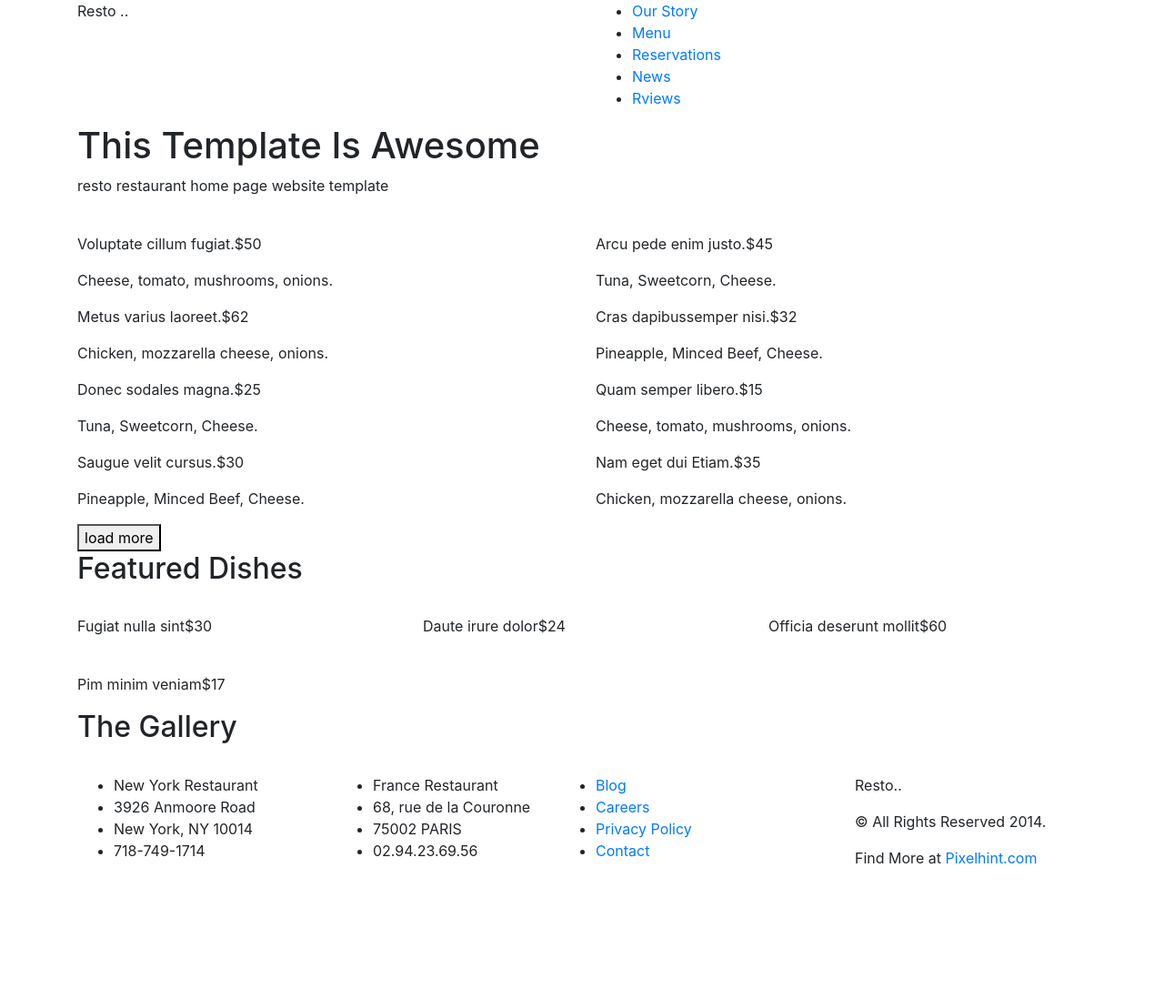
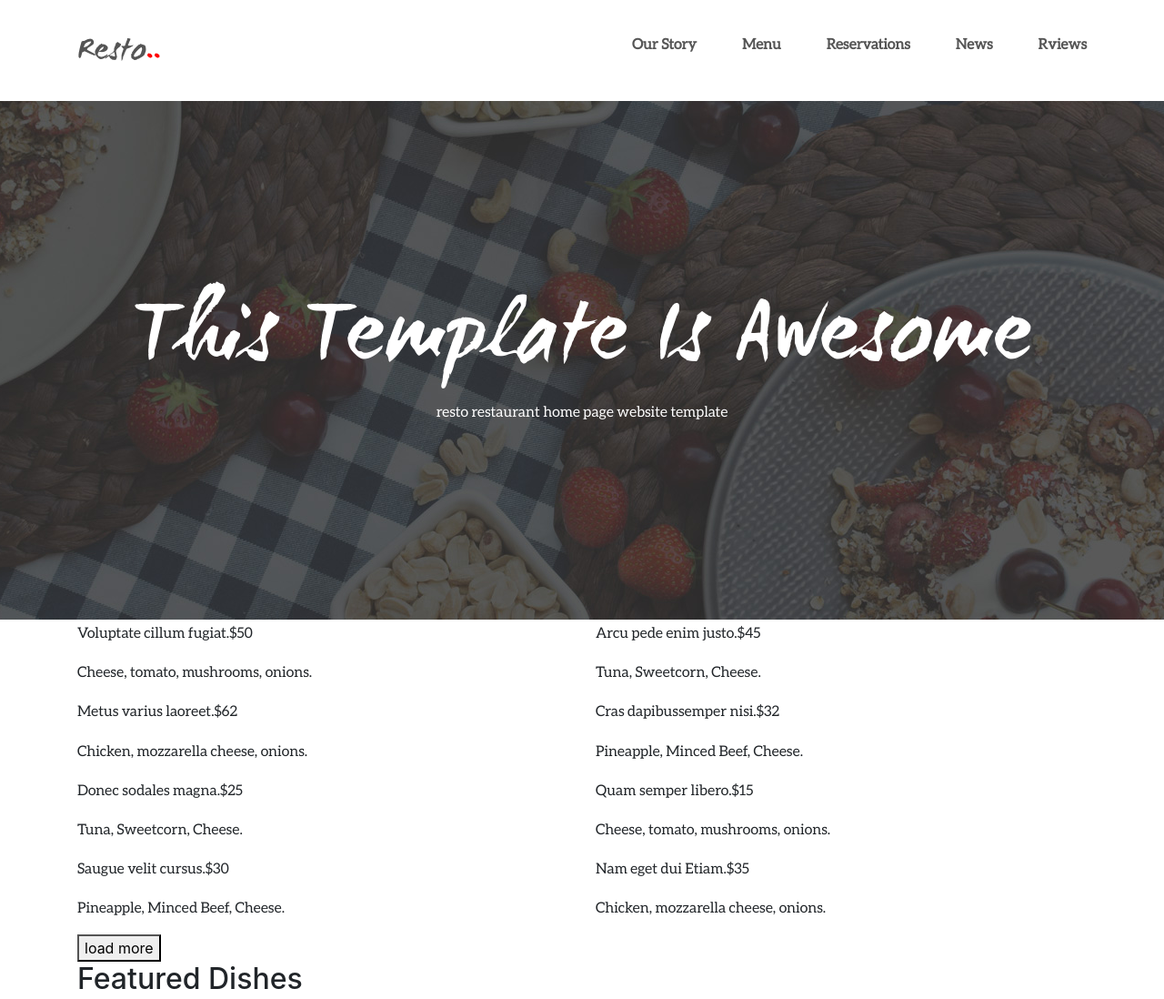
Before and after one commit to MrTiZel/Resto, a website: page public/index.html in a window 1280 px wide. Shown: the top 1098 px of the page at 91% size. Before the commit the page ends 979 px from the top, so only its background shows below. Drawn offline with Linux system fonts and the light colour scheme.

Commit message:
done nav and header

```diff
--- a/public/index.html
+++ b/public/index.html
@@ -12,10 +12,10 @@
 </head>
 
 <body>
-    <nav class="container">
-        <div class="row justify-content-between">
-            <div id="logo" class="col-lg">Resto <span>..</span></div>
-            <div id="mainNav" class="col-lg">
+    <nav id="mainNav" class="container">
+        <div class="row justify-content-between align-items-center">
+            <div class="logo col-lg">Resto <span>..</span></div>
+            <div class="ulNav col-lg">
                 <ul>
                     <li><a href="#">Our Story</a></li>
                     <li><a href="#">Menu</a></li>
@@ -28,10 +28,10 @@
     </nav>
     <header id="mainHeader">
         <div id="textHeader" class="container">
-            <div class="row">
-                <div class="col-lg">
+            <div class="row align-items-center">
+                <div class="col-lg-12">
                     <h1>This Template Is Awesome</h1>
-                    <p><i></i>resto restaurant home page website template<i></i></p>
+                    <p>resto restaurant home page website template</p>
                 </div>
             </div>
         </div>
--- a/src/scss/main.scss
+++ b/src/scss/main.scss
@@ -1,2 +1,72 @@
 @import "partials/params";
 @import "partials/mixins";
+
+html,
+body {
+    background: $bgBody;
+    height: 100%;
+}
+
+p,
+a,
+li,
+h1,
+h2,
+h3 {
+    font-family: Aleo-Regular, Aleo-lightItalic, Aleo-bold;
+    line-height: 1.7;
+}
+
+#mainNav {
+
+    .row {
+        height: 111px;
+        .logo {
+            color: $mainTextColor;
+            font-family: WCManoNegraBta;
+            font-size: 36px;
+
+            span {
+                color: red;
+                position: relative;
+                left: -10px;
+            }
+        }
+        .ulNav {
+            ul {
+                display: flex;
+                justify-content: space-between;
+                list-style: none;
+                li {
+                    a {
+                        font-weight: bold;
+                        color: $mainTextColor;
+                        text-decoration: none;
+                    }
+                }
+            }
+        }
+    }
+}
+
+#mainHeader {
+    background: $bgHeader no-repeat;
+    background-size: cover;
+    background-position: center center;
+    height: 570px;
+    color: $thirdTextColor;
+
+    .row {
+        height: 570px;
+        text-align: center;
+
+        h1 {
+            font-family: WCManoNegraBta;
+            font-size: 100px;
+        }
+        p {
+            font-size: 16px;
+        }
+    }
+
+}
--- a/src/scss/partials/_mixins.scss
+++ b/src/scss/partials/_mixins.scss
@@ -0,0 +1,16 @@
+@mixin MyFlexBetween {
+    display: flex;
+    justify-content: center;
+}
+
+@mixin MyFlexCenterCenter {
+    display: flex;
+    justify-content: center;
+    align-items: center;
+}
+
+@mixin MyFlexBetweenCenter {
+    display: flex;
+    justify-content: space-between;
+    align-items: center;
+}
--- a/src/scss/partials/_params.scss
+++ b/src/scss/partials/_params.scss
@@ -2,23 +2,23 @@
 //mainFont
 @font-face {
     font-family: Aleo-Regular;
-    src: url(fonts/aleo-regular.ttf);
+    src: url(../fonts/aleo-regular.ttf);
 }
 
 @font-face {
     font-family: Aleo-bold;
-    src: url(fonts/aleo-bold.ttf);
+    src: url(../fonts/aleo-bold.ttf);
 }
 
 @font-face {
     font-family: Aleo-lightItalic;
-    src: url(fonts/aleo-light-italic.ttf);
+    src: url(../fonts/aleo-light-italic.ttf);
 }
 
 //secondFont
 @font-face {
     font-family: WCManoNegraBta;
-    src: url(fonts/wc-mano-negra-bta.ttf);
+    src: url(../fonts/wc-mano-negra-bta.ttf);
 }
 
 
@@ -40,6 +40,6 @@ $logoTextColor: #3a3a3a;
 //главный цвет текста
 $bgBody: #ffffff;
 //главный цвет текста
-$bgHeader: url("img/bgHeader.jpg");
+$bgHeader: url("../img/bgHeader.jpg");
 //главный цвет текста
 $bgFooter: #3b3b3b;
```
Also changed, not shown: public/css/main.min.css, public/img/bgHeader.jpg (renamed from public/img/Layer 1.jpg), public/img/line.svg (added).
